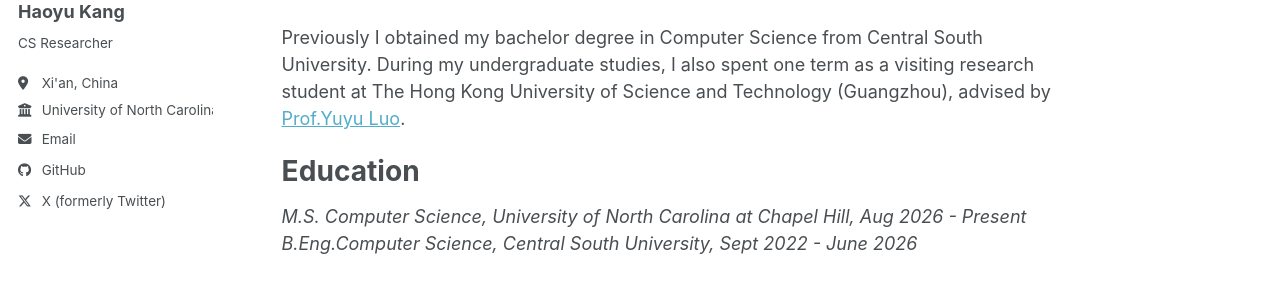
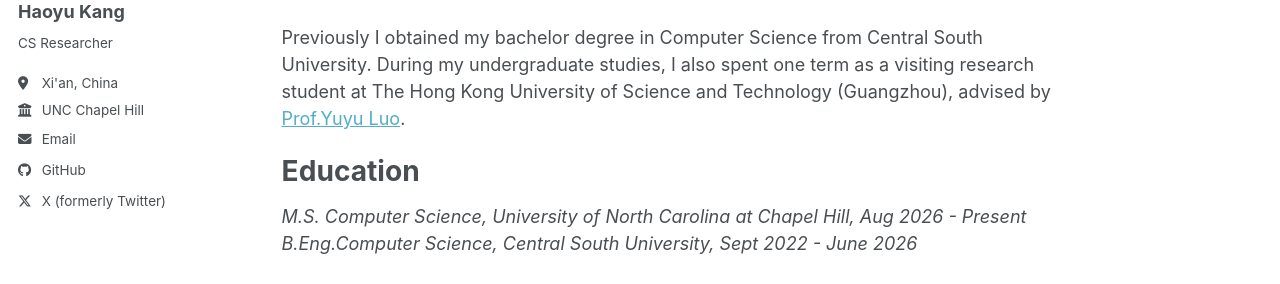
Before and after one commit to HaoyuLucasKang/HaoyuLucasKang.github.io, a Jekyll site: the page built from _pages/about.md, in a window 1280 px wide. Shown: the part 274-558 px from the top of the page. Built offline with Jekyll 4.4.1, drawn with Linux system fonts in a browser that asks for light colours; a script bundle is joined from its source files by our own code; library files that are not in the unit come from our copies.

Commit message:
Shorten employer name in config file

```diff
--- a/_config.yml
+++ b/_config.yml
@@ -28,7 +28,7 @@ author:
   pronouns         : # example: "she/her"
   bio              : "CS Researcher"
   location         : "Xi'an, China"
-  employer         : "University of North Carolina at Chapel Hill"
+  employer         : "UNC Chapel Hill"
   uri              : # URL
   email            : "lucasalexander2000925@gmail.com"
 
```
